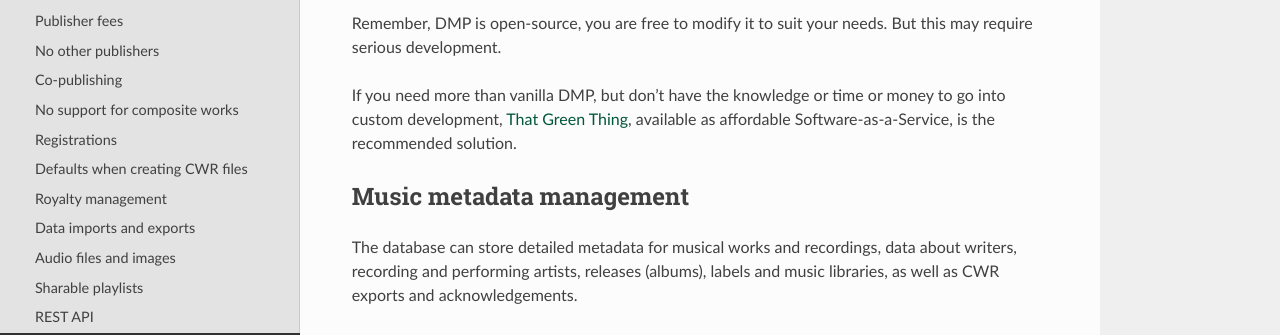
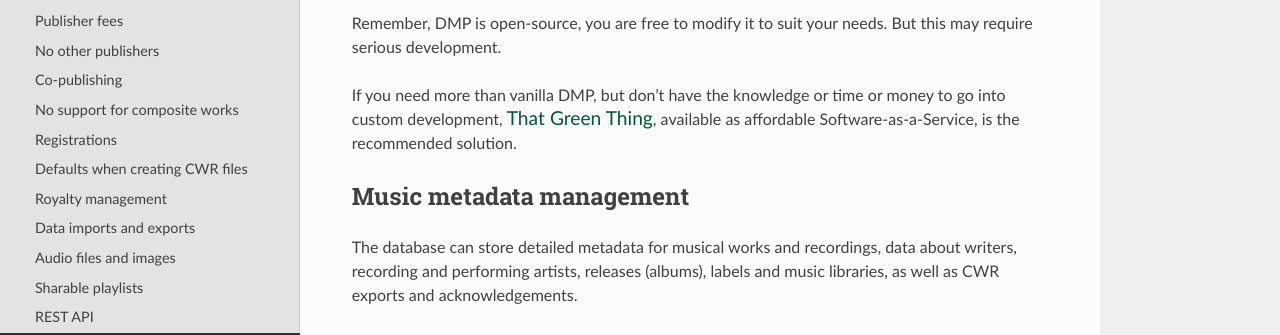
Before and after one commit to matijakolaric-com/django-music-publisher, a Sphinx documentation site: the page built from docs/features.rst, in a window 1280 px wide. Shown: the part 268-603 px from the top of the page. Built offline with Sphinx 7.4.7 and the Read the Docs theme 2.0.0, drawn with Linux system fonts in a browser that asks for light colours.

Commit message:
documentation

```diff
--- a/docs/_static/custom.css
+++ b/docs/_static/custom.css
@@ -1,3 +1,7 @@
-.tgt a {
+.tgt a, .tgt em, .tgt bold {
     color: #00563B !important;
 }
+
+.tgt a, .tgt em, .tgt bold {
+    font-size: 1.2em !important;
+}
--- a/docs/index.rst
+++ b/docs/index.rst
@@ -23,7 +23,7 @@ Based on Django web framework, it can be installed locally to a computer, or dep
 service using `this wizard <https://dmp.matijakolaric.com>`_.
 
 Please **read the documentation** as soon as possible, most notably :doc:`Features and Limitations <features>`.
-DMP will work for most publishers world-wide, but it does not try to solve first-world problems
+DMP will work for most *small* publishers world-wide, but it does not try to solve first-world problems
 (e.g. US PRO rules) for free.
 
 .. toctree::
```
